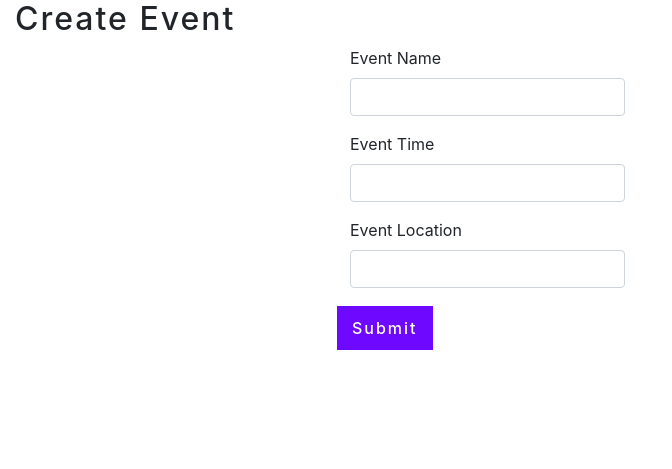
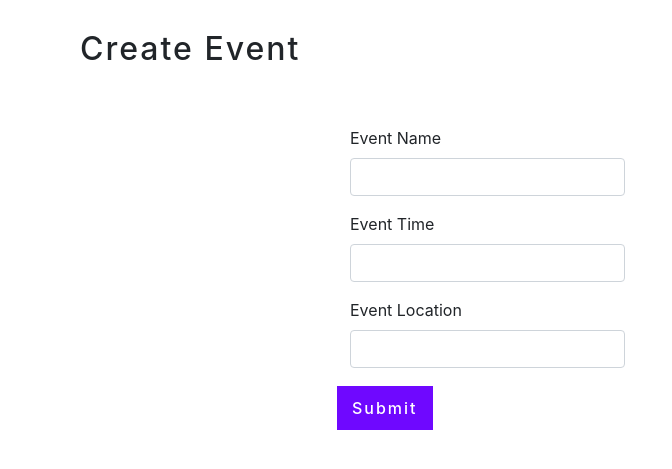
Before and after one commit to Code-Institute-Submissions/robertc181-player-link-, a Flask app: page /create-event in a window 1280 px wide. Shown: the part 56-525 px from the top of the page, without its empty margins (0-672 px from the left). Run offline with Flask 2, Linux system fonts and the light colour scheme; some libraries are stand-ins or nearby versions.

Commit message:
Add css for form and heading on templates in styles.css

```diff
--- a/static/css/styles.css
+++ b/static/css/styles.css
@@ -72,3 +72,13 @@ a:hover{
     background-color: #6200EE;
     color: white;
 }
+
+.formcol{
+    padding-top: 50px;
+
+}
+
+.headingtop{
+    margin-top: 30px;
+    padding-left: 80px;
+}
```
